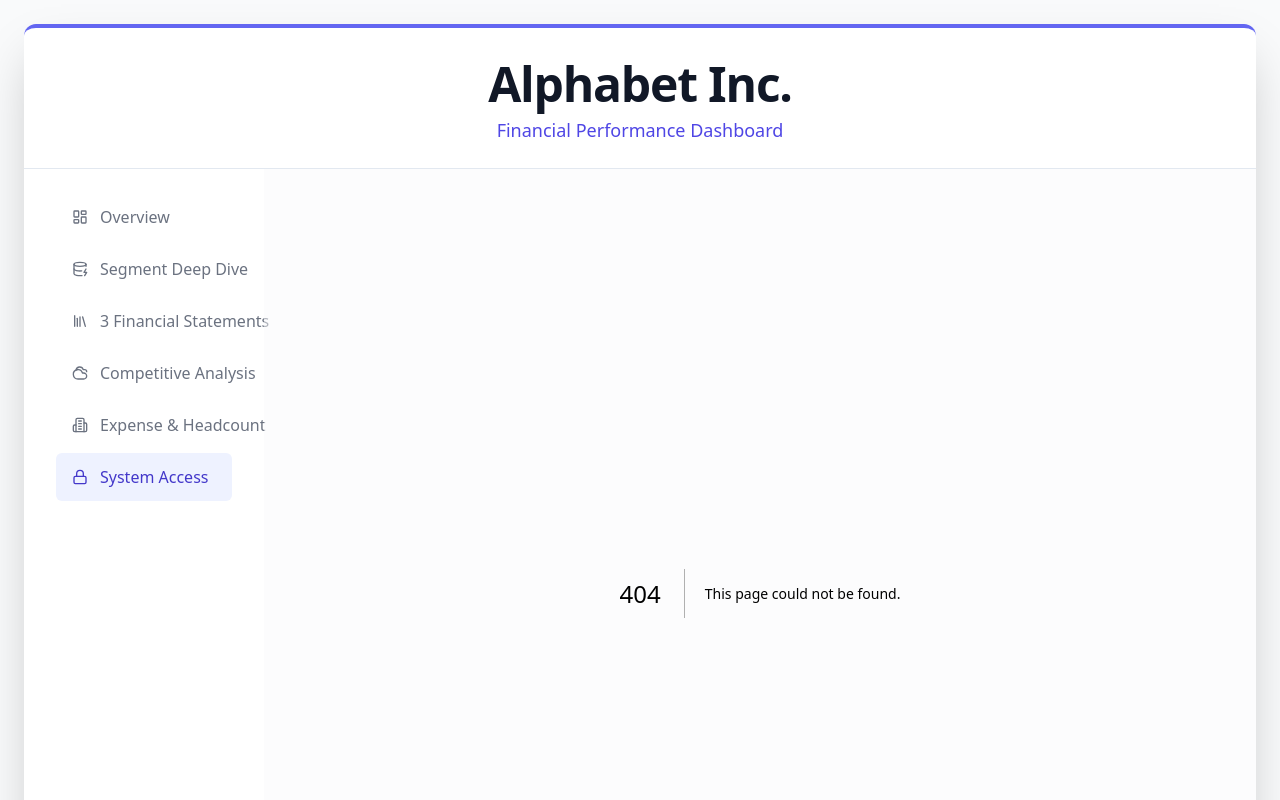
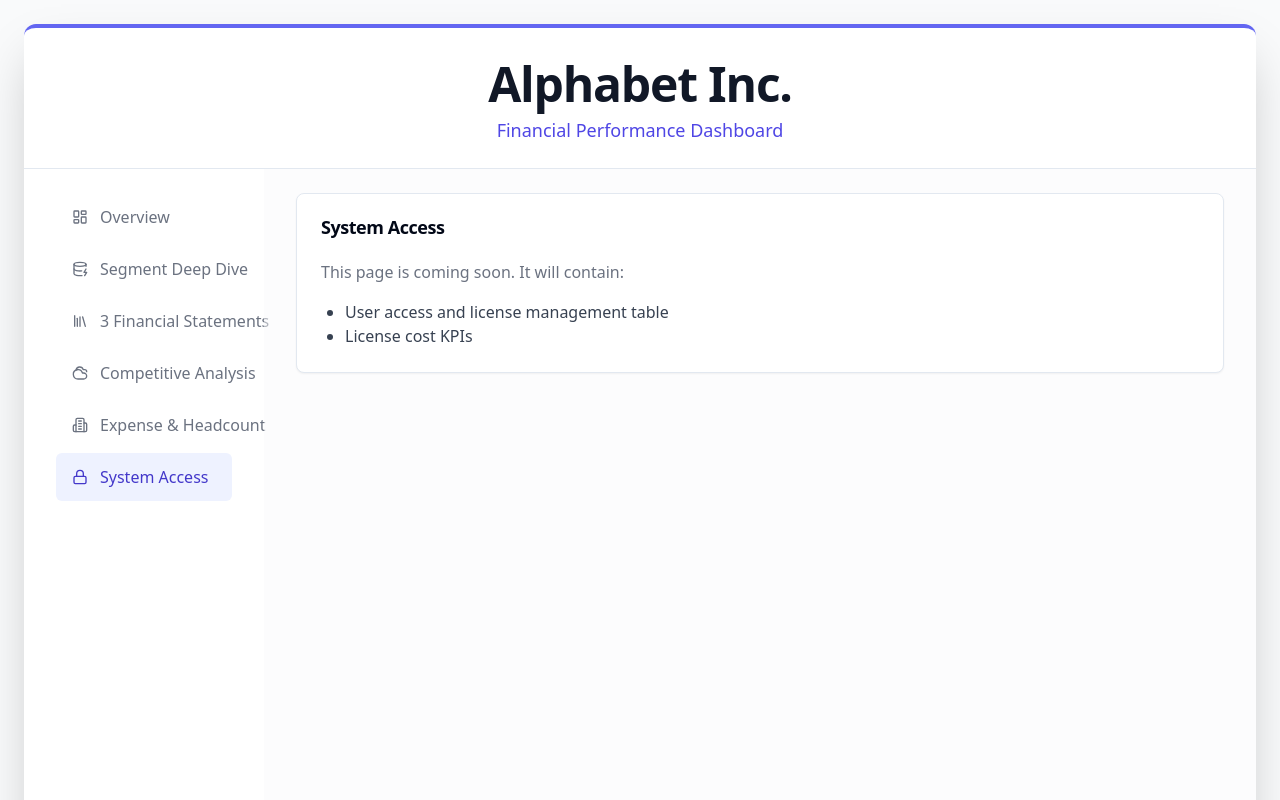
Before and after one commit to cody-SAT/budget, a Next.js app: page /system-access in a window 1280 px wide. Before the commit this address had no page. Shown: the top 800 px of the page. Built offline with nearby package versions, Linux system fonts and the light colour scheme.

Commit message:
Create page.jsx

```diff
--- /dev/null
+++ b/src/app/system-access/page.jsx
@@ -0,0 +1,29 @@
+"use client"
+import React from 'react';
+import {
+  Card,
+  CardContent,
+  CardHeader,
+  CardTitle,
+} from '@/components/ui/card';
+
+export default function SystemAccessPage() {
+  return (
+    <div className="space-y-6 animate-fadeIn">
+      <Card>
+        <CardHeader>
+          <CardTitle>System Access</CardTitle>
+        </CardHeader>
+        <CardContent>
+          <p className="text-gray-500">
+            This page is coming soon. It will contain:
+          </p>
+          <ul className="list-disc pl-6 mt-4 text-gray-700">
+            <li>User access and license management table</li>
+            <li>License cost KPIs</li>
+          </ul>
+        </CardContent>
+      </Card>
+    </div>
+  );
+}
```
